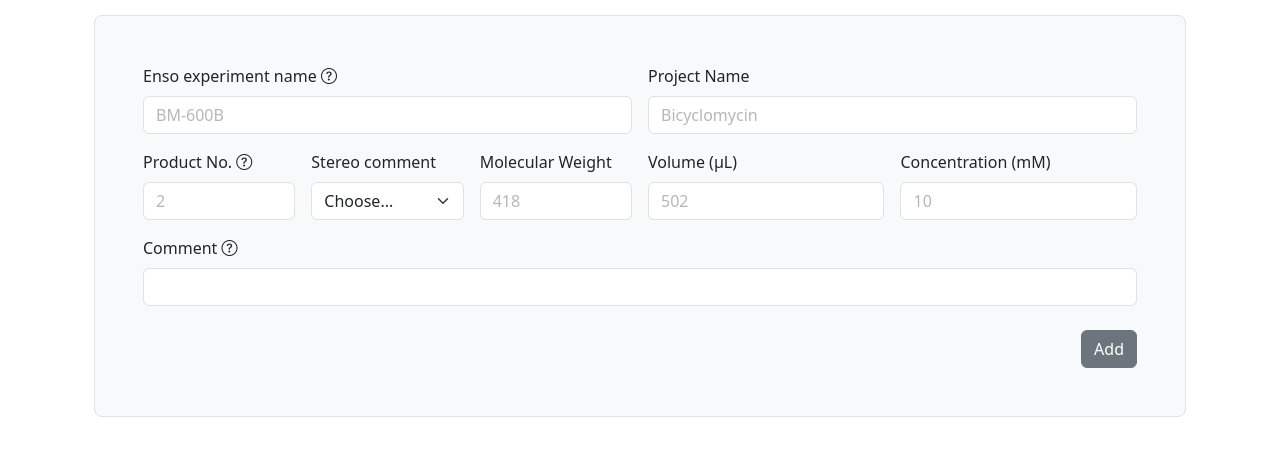
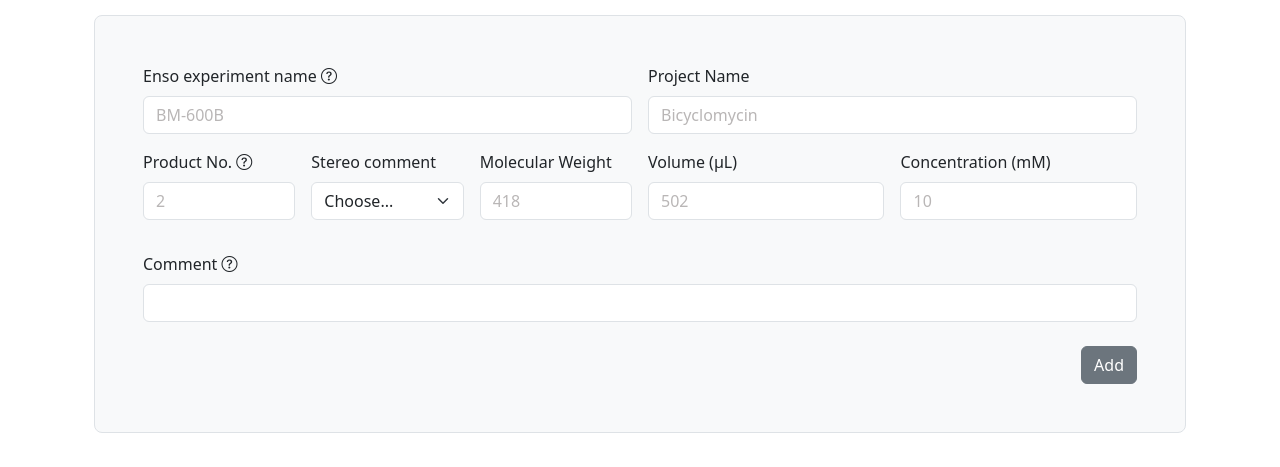
Before and after one commit to BernalFA/submission_form, a Flask app: page /upload/1/1 in a window 1280 px wide. Shown: the part 381-848 px from the top of the page. Run offline with Flask 3, Linux system fonts and the light colour scheme; the visitor is signed in with stand-in values (Sample User, id 1); data that the repository does not hold is empty.

Commit message:
add spacing

```diff
--- a/app/templates/upload.html
+++ b/app/templates/upload.html
@@ -23,7 +23,7 @@
 
                 {% block fields %}{% endblock %}
 
-                <br><br>
+                <div class="col-12"></div>
                 <div class="col-md-12">
                     <label for="comment" class="form-label">
                         Comment
```
